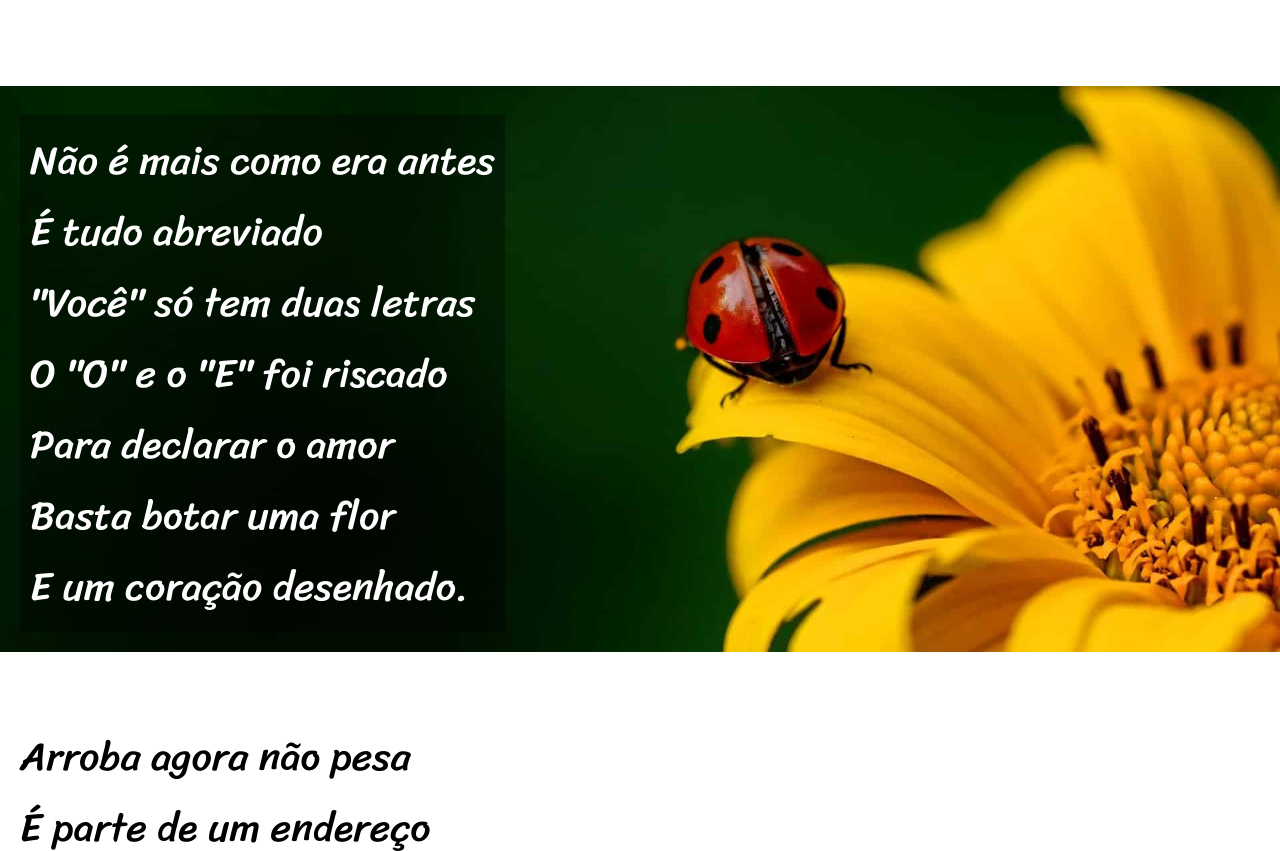
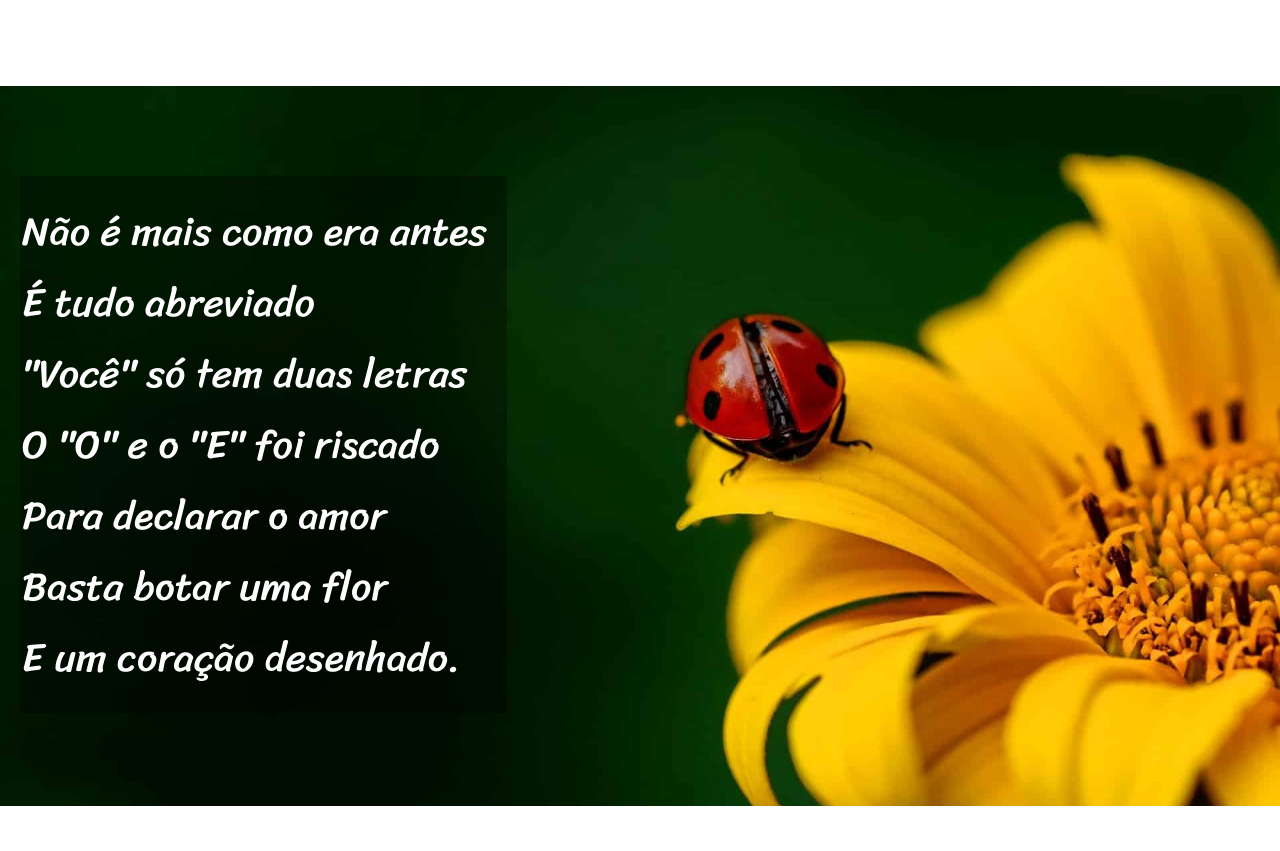
Before and after one commit to victorconcolato/html-css, a plain HTML site: page docs/exercicios/Ex023/index.html in a window 1280 px wide. Shown: the part 899-1750 px from the top of the page. Drawn offline with Linux system fonts and the light colour scheme.

Commit message:
Atualização Site Curso em Video
Treinamento, atualização para celular

```diff
--- a/docs/exercicios/Ex023/style.css
+++ b/docs/exercicios/Ex023/style.css
@@ -52,13 +52,11 @@ main{
     text-align:left ;
 }
 
-div{
+div.texto{
     white-space: pre-line;
     padding-bottom:20px ;
     text-align: justify;
     padding-left: 20px;
-
-
 }
 
 #img1{
@@ -68,14 +66,9 @@ div{
     background-attachment: fixed;
     color: white;
     background-position: right center;
+    height: 90vh;
 }
 
-#img1>p, #img2>p{
-    background-color: rgba(0, 0, 0, 0.336);
-    display:inline-block;
-    padding:10px;
-    margin: 0px;
-}
 
 #img2{
     background-image: url(imagens/pergaminho.jpg) ;
@@ -84,11 +77,24 @@ div{
     background-attachment: fixed;
     color: white;
     background-position: right center;
-
+    height: 90vh;
 }
 
-p{
+#img1>p, #img2>p{
+    background-color: rgba(0, 0, 0, 0.336);
+    display: inline-block;
+    white-space: pre-line;
     font-size: 05vh;
+    text-align: justify;
+    margin-left:20px;
+    margin-top: 90px;
+    padding:20px 20px 20px 2px;
+}
+
+
+.texto>p{
+    font-size: 05vh;
+    text-align: justify;
 
 }
 
@@ -97,4 +103,5 @@ footer>p{
     background-color: black;
     text-align: center;
     margin-bottom: 0px;
+    font-size: 05vh;
 }
```
